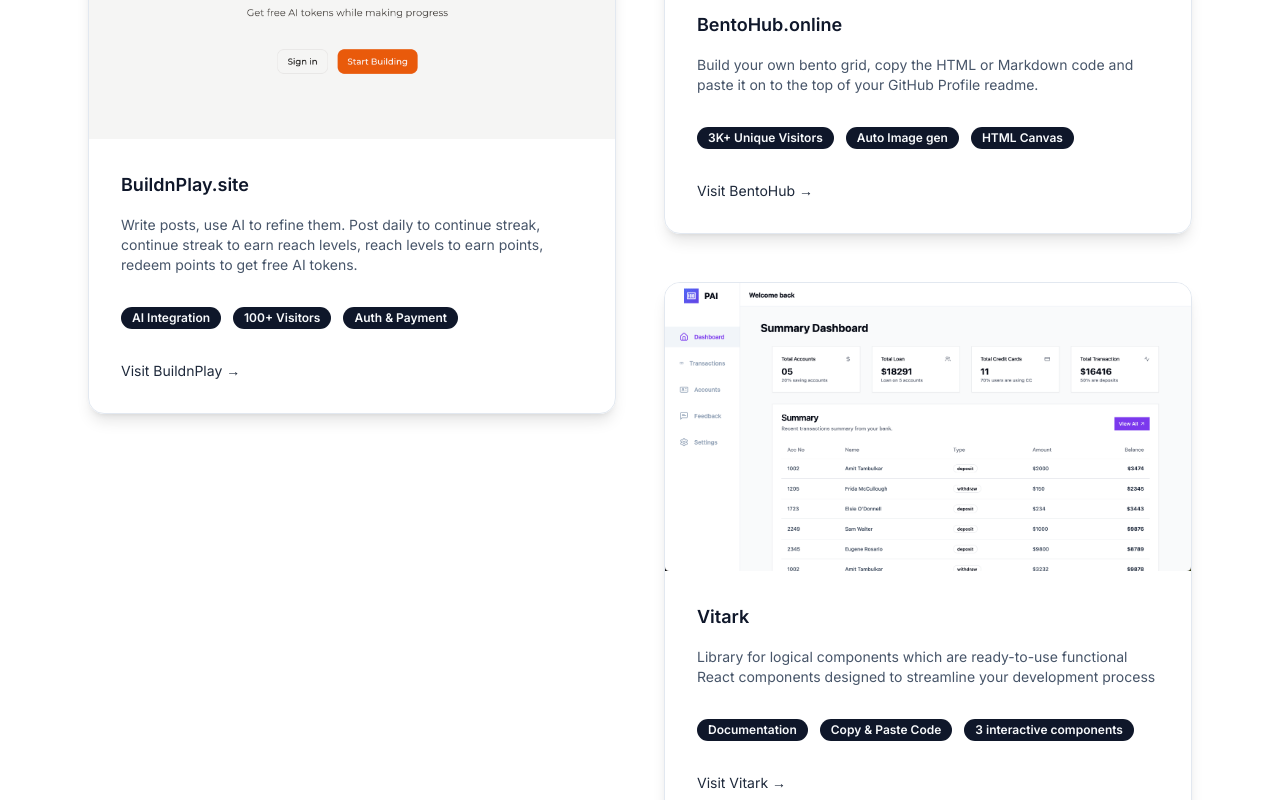
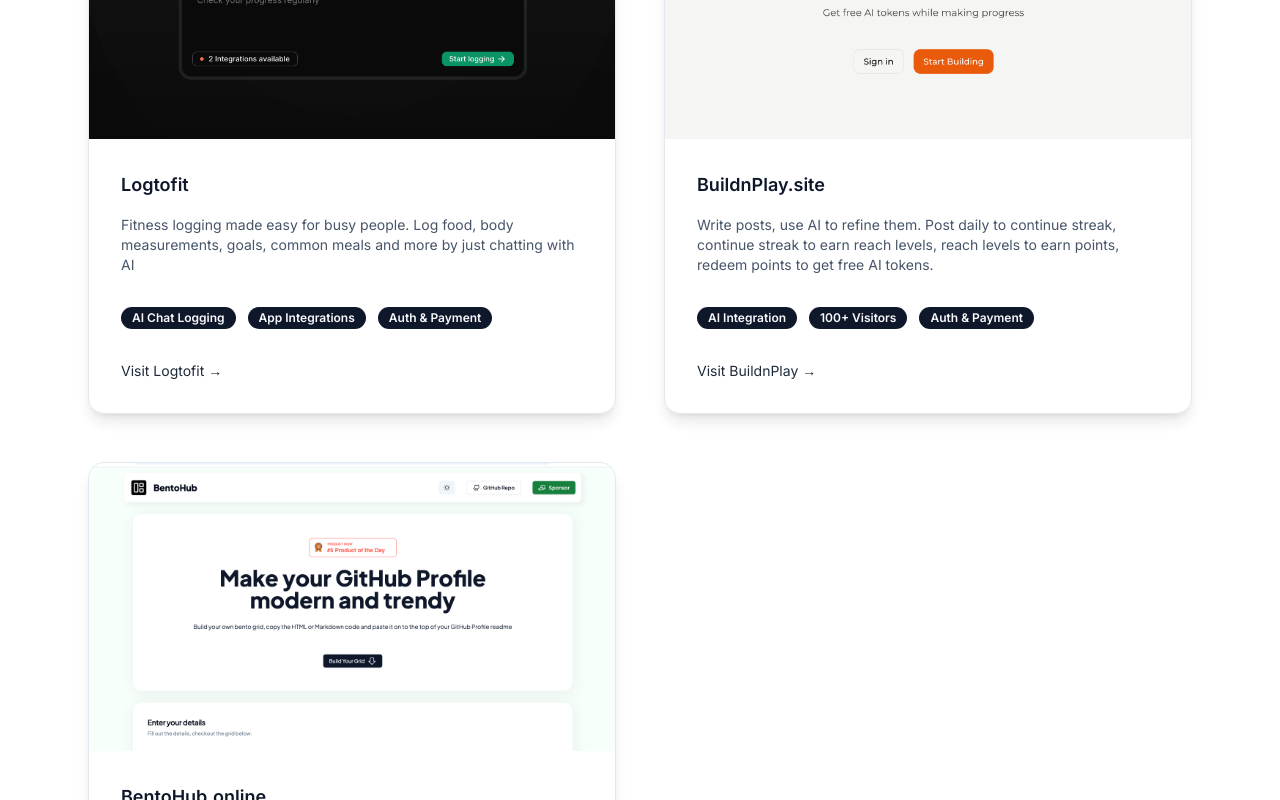
Before and after one commit to amittam104/Protfolio-v2, a Next.js app: page / in a window 1280 px wide. Shown: the part 1060-1860 px from the top of the page. Built offline with nearby package versions, Linux system fonts and the light colour scheme.

Commit message:
Add Logtofit project and remove Vitark from portfolio section

```diff
--- a/components/Portfolio.js
+++ b/components/Portfolio.js
@@ -24,6 +24,42 @@ function Portfolio() {
         </h2>
       </div>
       <div className="md:grid-rows-20 mx-6 flex flex-col gap-12 md:grid md:grid-cols-2 md:items-start">
+        <div className="overflow-hidden rounded-2xl border border-slate-200 shadow-lg dark:border-slate-800 md:row-span-9">
+          <div className="relative h-[14rem] w-full md:h-[28rem]">
+            <Image
+              src="/Logtofit.png"
+              fill
+              className="h-100 w-full object-cover dark:brightness-50"
+              alt="Logtofit Homepage"
+            />
+          </div>
+          <div className="flex flex-col items-start p-8 text-left">
+            <h3 className="mb-4 text-lg font-semibold">Logtofit</h3>
+            <p className="mb-8 text-sm text-slate-600 dark:text-slate-300">
+              Fitness logging made easy for busy people. Log food, body
+              measurements, goals, common meals and more by just chatting with
+              AI
+            </p>
+            <div className="mb-8 flex flex-wrap gap-3 text-sm md:flex-row">
+              <Badge className="dark:border dark:border-slate-700 dark:bg-slate-900 dark:text-slate-100">
+                AI Chat Logging
+              </Badge>
+              <Badge className="dark:border dark:border-slate-700 dark:bg-slate-900 dark:text-slate-100">
+                App Integrations
+              </Badge>
+              <Badge className="dark:border dark:border-slate-700 dark:bg-slate-900 dark:text-slate-100">
+                Auth & Payment
+              </Badge>
+            </div>
+            <Link
+              href="https://www.logtofit.com/"
+              target="_blank"
+              className="relative text-sm text-slate-800 after:absolute after:bottom-0 after:left-0 after:h-[1px] after:w-full after:origin-left after:scale-x-0 after:bg-current after:transition-transform after:duration-300 hover:text-blue-600 hover:after:scale-x-100"
+            >
+              Visit Logtofit →
+            </Link>
+          </div>
+        </div>
         <div className="overflow-hidden rounded-2xl border border-slate-200 shadow-lg dark:border-slate-800 md:row-span-9">
           <div className="relative h-[14rem] w-full md:h-[28rem]">
             <Image
@@ -95,42 +131,6 @@ function Portfolio() {
             </Link>
           </div>
         </div>
-        <div className="overflow-hidden rounded-2xl border border-slate-200 shadow-lg dark:border-slate-800 md:row-span-9">
-          <div className="relative h-60 w-full md:h-72">
-            <Image
-              src="/Pai.png"
-              fill
-              className="h-100 w-full object-cover dark:brightness-50"
-              alt="BuildnPlay.site Homepage"
-            />
-          </div>
-          <div className="flex flex-col items-start p-8 text-left">
-            <h3 className="mb-4 text-lg font-semibold">Vitark</h3>
-            <p className="mb-8 text-sm text-slate-600 dark:text-slate-300">
-              Library for logical components which are ready-to-use functional
-              React components designed to streamline your development process
-            </p>
-            <div className="mb-8 flex flex-wrap gap-3 text-sm md:flex-row">
-              <Badge className="dark:border dark:border-slate-700 dark:bg-slate-900 dark:text-slate-100">
-                Documentation
-              </Badge>
-              <Badge className="dark:border dark:border-slate-700 dark:bg-slate-900 dark:text-slate-100">
-                Copy & Paste Code
-              </Badge>
-              <Badge className="dark:border dark:border-slate-700 dark:bg-slate-900 dark:text-slate-100">
-                3 interactive components
-              </Badge>
-            </div>
-            <Link
-              href="https://vitark.vercel.app/"
-              target="_blank"
-              rel="noreferrer"
-              className="relative text-sm text-slate-800 after:absolute after:bottom-0 after:left-0 after:h-[1px] after:w-full after:origin-left after:scale-x-0 after:bg-current after:transition-transform after:duration-300 hover:text-blue-600 hover:after:scale-x-100"
-            >
-              Visit Vitark →
-            </Link>
-          </div>
-        </div>
       </div>
     </motion.section>
   );
```
Also changed, not shown: public/Logtofit.png (added).
